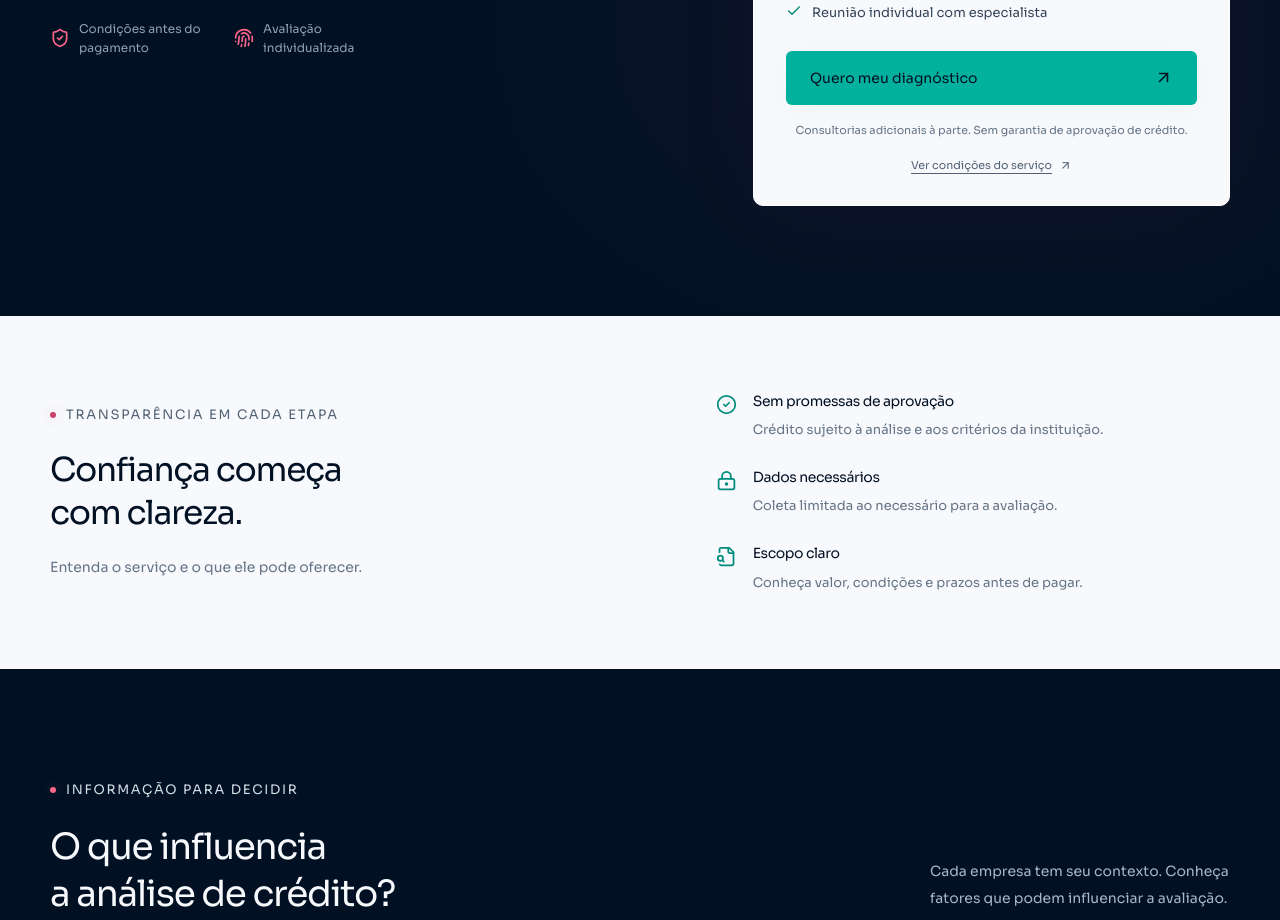
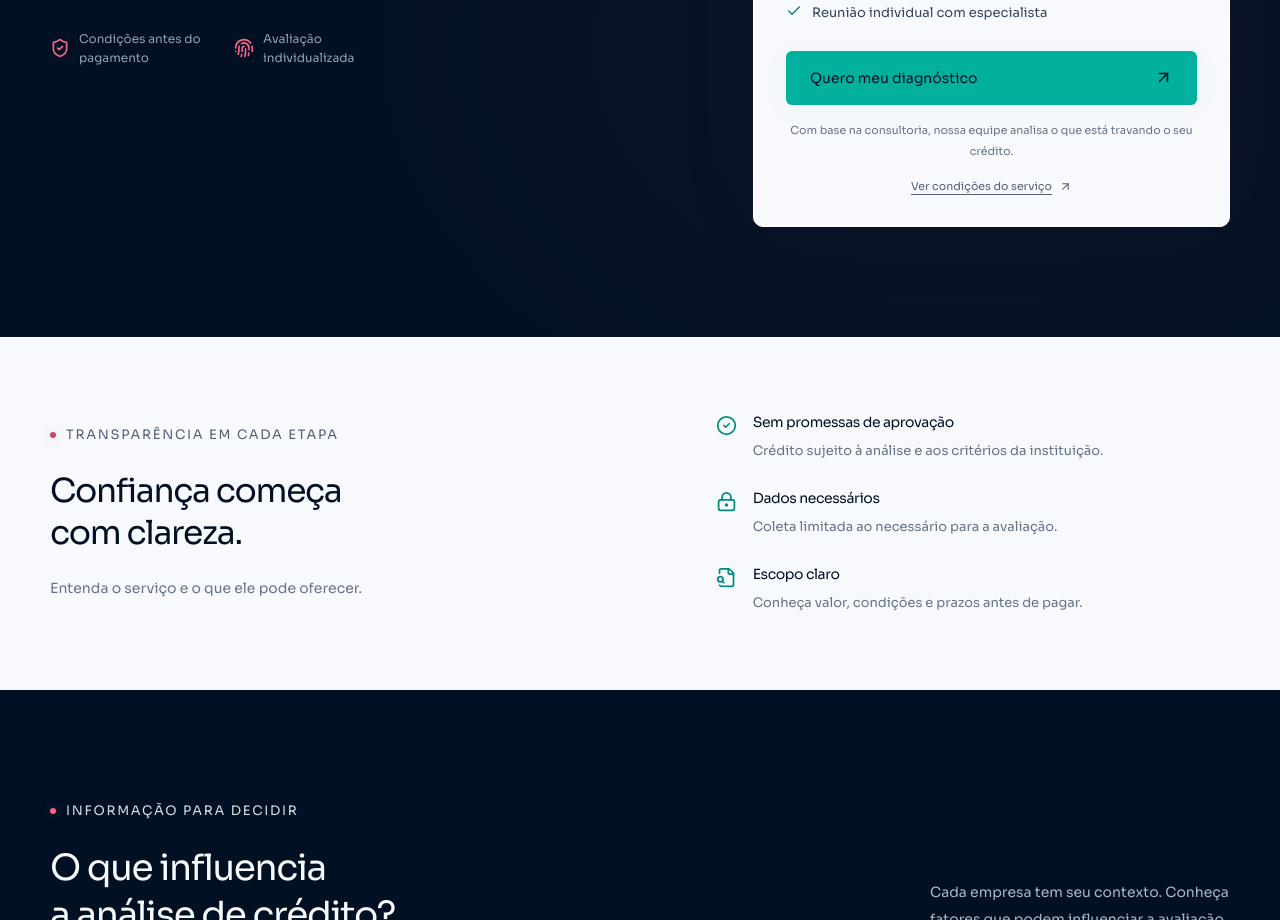
Before and after one commit to jeremiasthomaz8-commits/AurenCapital, a React (Vite) app: page / in a window 1280 px wide. Shown: the part 5020-5940 px from the top of the page. Built offline with nearby package versions, Linux system fonts and the light colour scheme; no server answers.

Commit message:
Atualiza texto de apoio abaixo do diagnóstico

```diff
--- a/src/components/LandingSections.tsx
+++ b/src/components/LandingSections.tsx
@@ -417,8 +417,8 @@ export function PricingOffer({
           </ul>
           <PrimaryButton section="oferta">Quero meu diagnóstico</PrimaryButton>
           <p className="price-disclaimer">
-            Consultorias adicionais à parte. Sem garantia de aprovação de
-            crédito.
+            Com base na consultoria, nossa equipe analisa o que está travando o
+            seu crédito.
           </p>
           <button className="text-button" onClick={onTerms}>
             Ver condições do serviço <ArrowUpRight size={13} />
```
